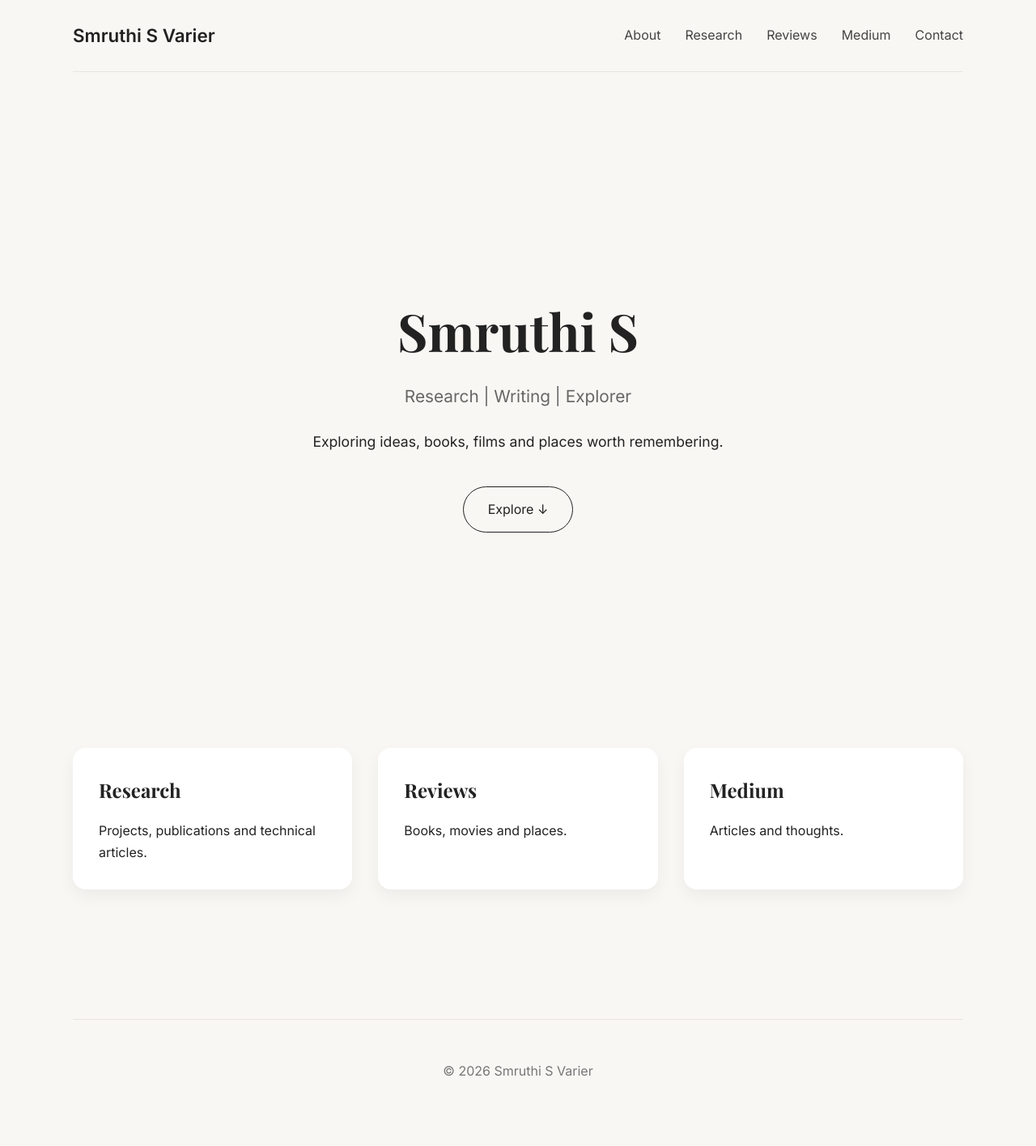
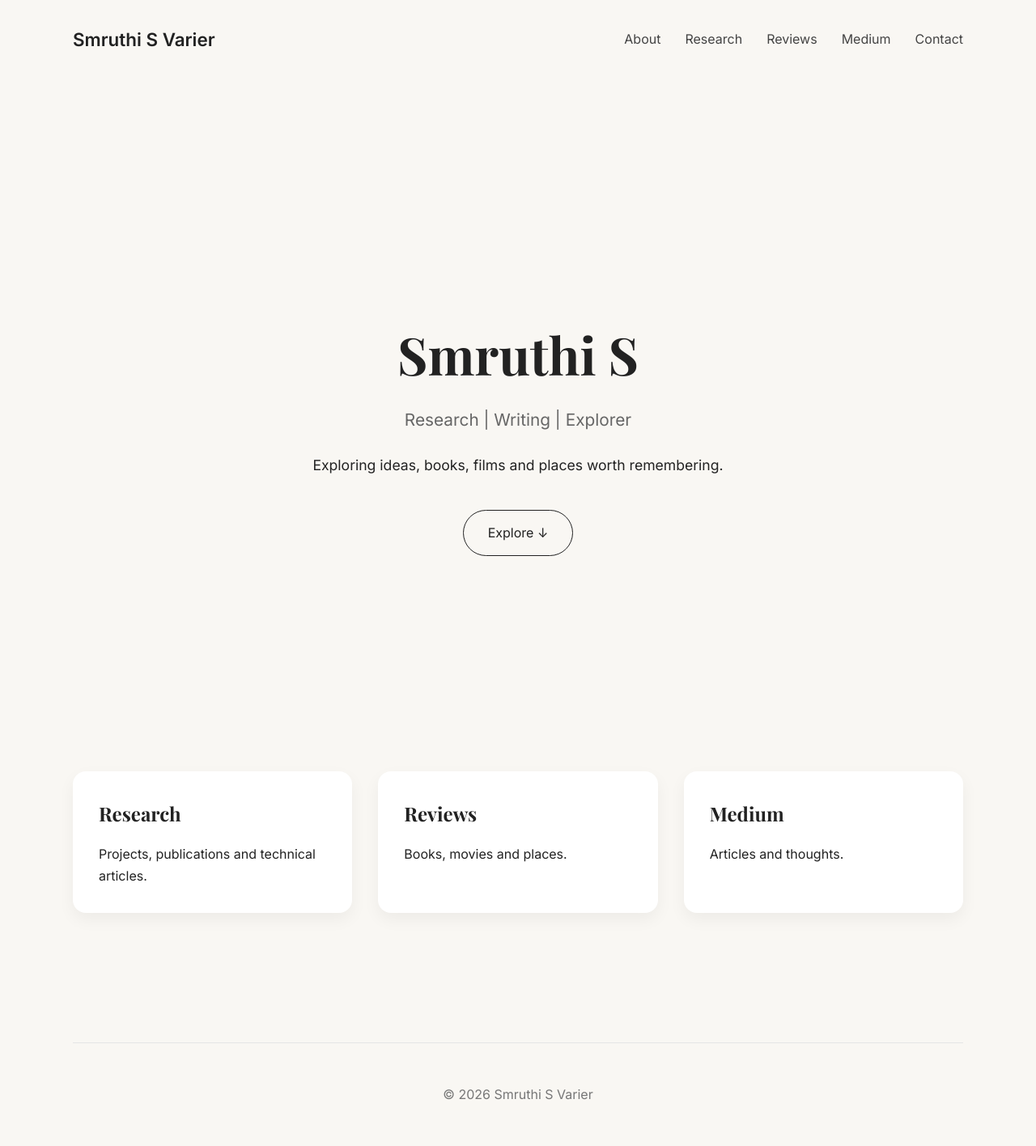
Before and after one commit to SmruthiS11/smruthis11.github.io, a Jekyll site: the page built from index.md, in a window 1280 px wide. Shown: the whole page at 81% size. Built offline with Jekyll 4.4.1, drawn with Linux system fonts in a browser that asks for light colours; before the commit the page ends 1387 px from its top, so only the background shows below that.

Commit message:
Update style.css
navbar edit - remove border bottom

```diff
--- a/assets/css/style.css
+++ b/assets/css/style.css
@@ -34,15 +34,15 @@ body {
 
 .navbar {
 
-    display: flex;
+    display:flex;
 
-    justify-content: space-between;
+    justify-content:space-between;
 
-    align-items: center;
+    align-items:center;
 
-    padding: 25px 0;
+    padding:30px 0;
 
-    border-bottom: 1px solid #e5e5e5;
+    margin-bottom:20px;
 }
 
 .logo a {
```
